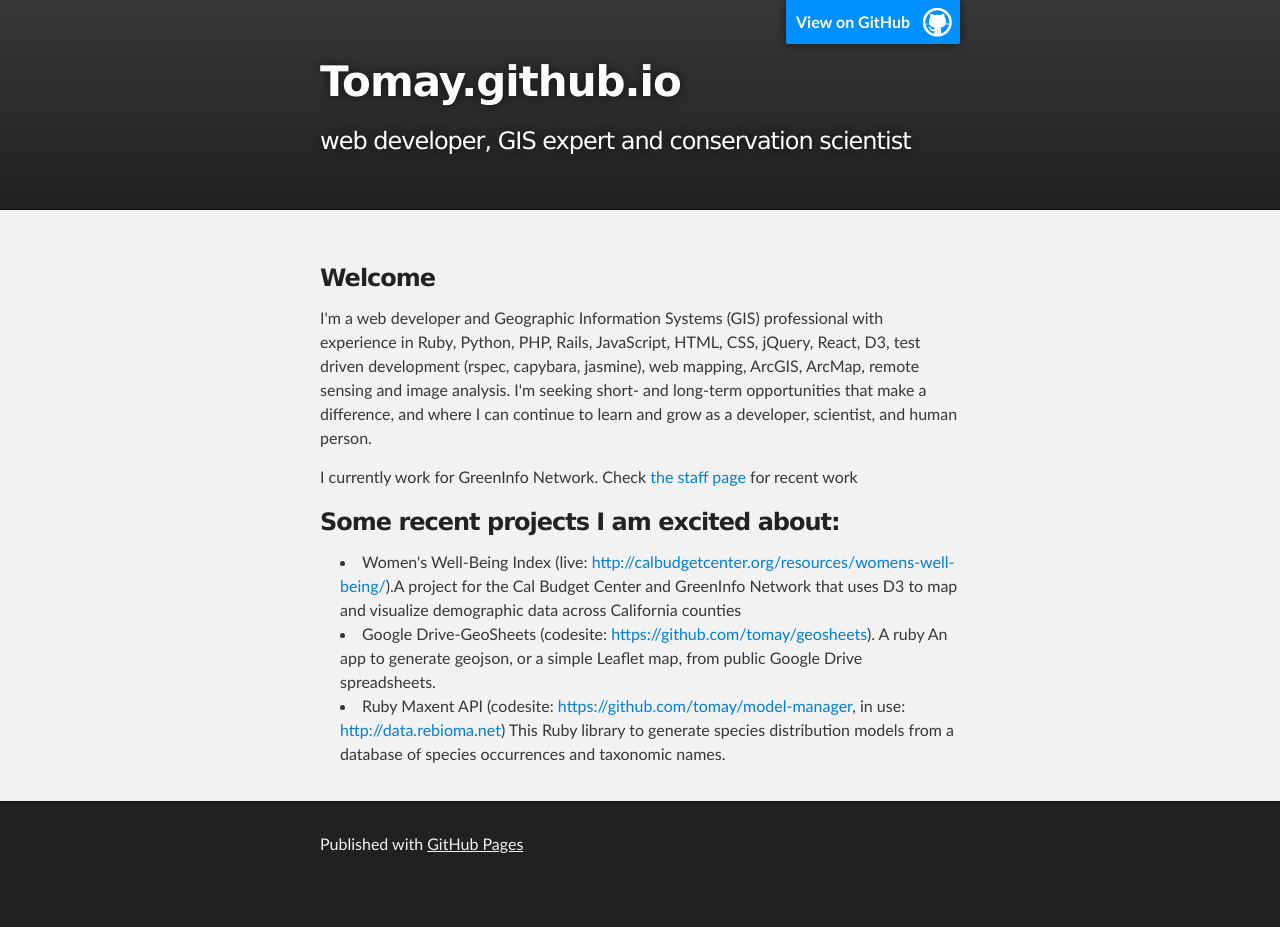
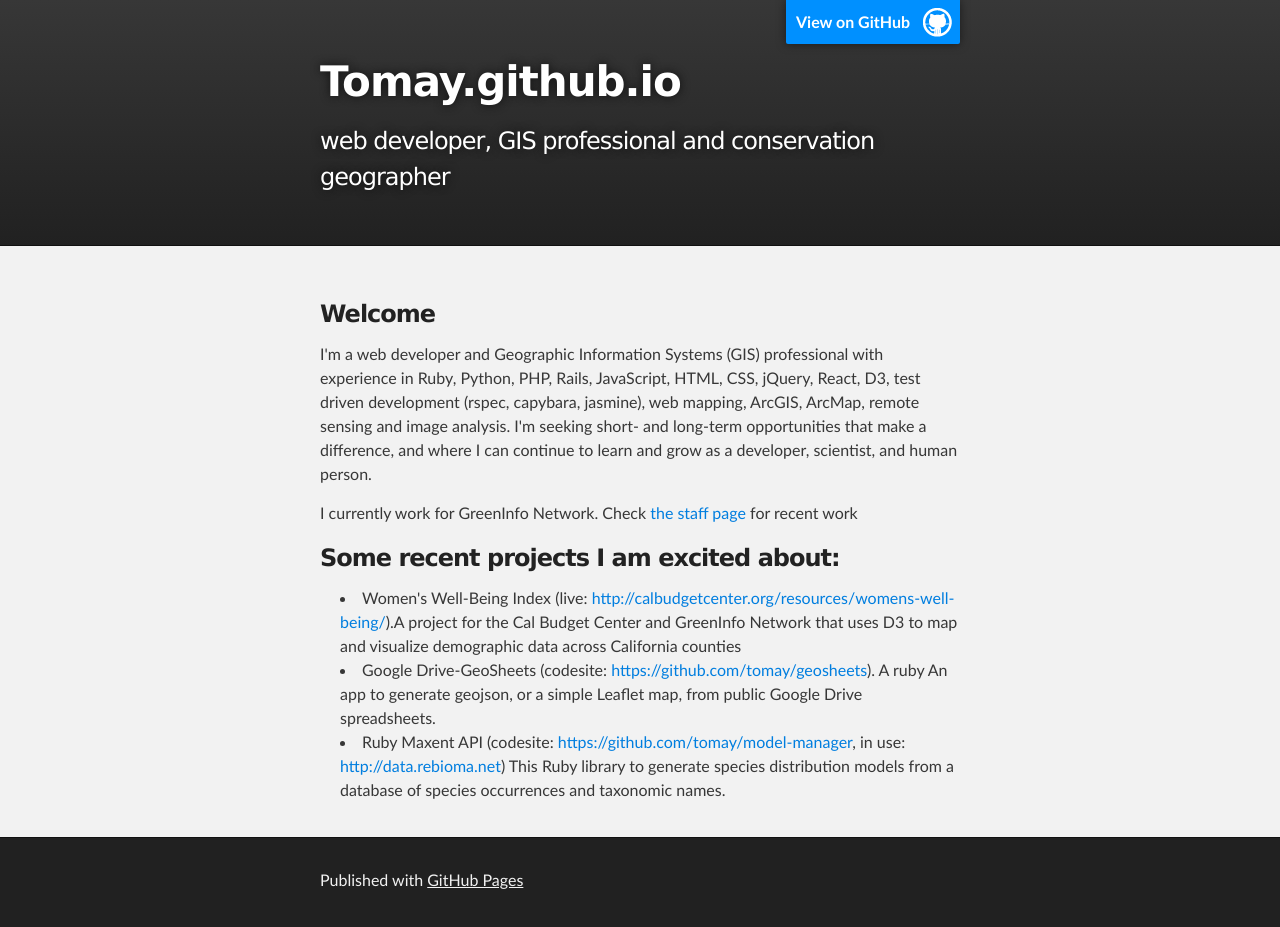
Before and after one commit to tomay/tomay.github.io, a plain HTML site: page index.html in a window 1280 px wide. Before the commit the page ends 891 px from the top, so only its background shows below. Drawn offline with Linux system fonts and the light colour scheme.

Commit message:
update the index page

```diff
--- a/index.html
+++ b/index.html
@@ -19,7 +19,7 @@
           <a id="forkme_banner" href="https://github.com/tomay">View on GitHub</a>
 
           <h1 id="project_title">Tomay.github.io</h1>
-          <h2 id="project_tagline">web developer, GIS expert and conservation scientist</h2>
+          <h2 id="project_tagline">web developer, GIS professional and conservation geographer</h2>
 
         </header>
     </div>
```
